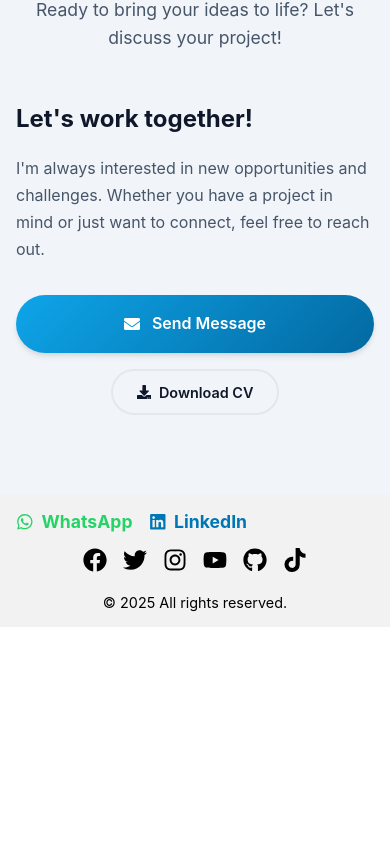
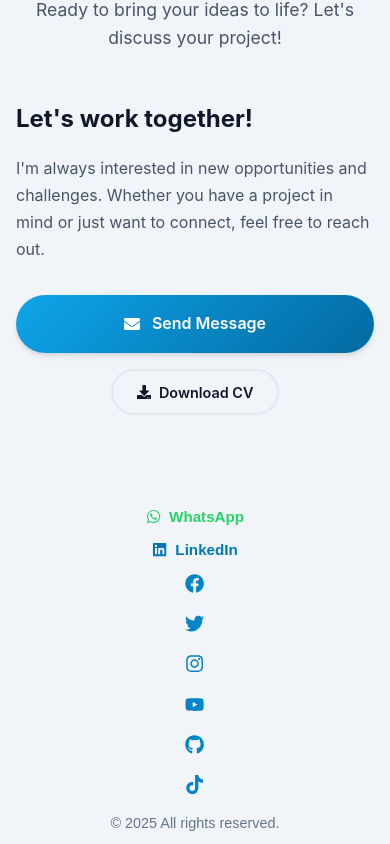
Before and after one commit to ahmedosamasamir/ME, a React (Create React App) app: page / in a window 390 px wide. Shown: the part 9363-10207 px from the top of the page. Before the commit the page ends 9990 px from the top, so only its background shows below. Built offline with nearby package versions, Linux system fonts and the light colour scheme.

Commit message:
Update footer.css

```diff
--- a/src/footer/footer.css
+++ b/src/footer/footer.css
@@ -1,17 +1,54 @@
+:root {
+  /* Primary Colors */
+  --primary-50: #f0f9ff;
+  --primary-100: #e0f2fe;
+  --primary-500: #0ea5e9;
+  --primary-600: #0284c7;
+  --primary-700: #0369a1;
+
+  /* Neutral Colors */
+  --neutral-50: #f8fafc;
+  --neutral-100: #f1f5f9;
+  --neutral-200: #e2e8f0;
+  --neutral-300: #cbd5e1;
+  --neutral-400: #94a3b8;
+  --neutral-500: #64748b;
+  --neutral-600: #475569;
+  --neutral-700: #334155;
+  --neutral-800: #1e293b;
+  --neutral-900: #0f172a;
+
+  /* Gradients */
+  --gradient-primary: linear-gradient(135deg, var(--primary-500), var(--primary-700));
+  --gradient-glass: linear-gradient(135deg, rgba(255,255,255,0.1), rgba(255,255,255,0.05));
+
+  /* Shadows */
+  --shadow-sm: 0 1px 2px 0 rgba(0, 0, 0, 0.05);
+  --shadow-md: 0 4px 6px -1px rgba(0, 0, 0, 0.1), 0 2px 4px -1px rgba(0, 0, 0, 0.06);
+  --shadow-lg: 0 10px 15px -3px rgba(0, 0, 0, 0.1), 0 4px 6px -2px rgba(0, 0, 0, 0.05);
+  --shadow-glow: 0 0 20px rgba(14, 165, 233, 0.3);
+}
+
+
+/* Footer Base */
 .footer {
   padding: 1rem;
+  font-family: Arial, sans-serif;
 }
 
+/* Dark Mode */
 .footer.dark {
-  background-color: #1b1b1b;
-  color: #fff;
+  background-color: var(--neutral-900);
+  color: var(--neutral-100);
 }
 
+/* Light Mode */
 .footer.light {
-  background-color: #f2f2f2;
-  color: #000;
+  background-color: var(--neutral-100);
+  color: var(--neutral-900);
 }
 
+/* Layout */
 .footer-content {
   display: flex;
   flex-direction: column;
@@ -19,6 +56,7 @@
   gap: 1rem;
 }
 
+/* Sections */
 .footer-section {
   display: flex;
   gap: 1rem;
@@ -41,6 +79,12 @@
   text-decoration: none;
   font-weight: bold;
   font-size: 1.1rem;
+  color: var(--primary-600);
+  transition: color 0.3s;
+}
+
+.contact-link:hover {
+  color: var(--primary-500);
 }
 
 .whatsapp-link {
@@ -52,15 +96,48 @@
 }
 
 .social-section a {
-  color: inherit;
-  transition: transform 0.3s;
+  color: var(--primary-600);
+  transition: transform 0.3s, color 0.3s;
 }
 
 .social-section a:hover {
   transform: scale(1.2);
+  color: var(--primary-500);
 }
 
 .copyright {
   justify-content: center;
   font-size: 0.9rem;
+  color: var(--neutral-500);
 }
+
+/* ✅ Responsiveness */
+@media (max-width: 768px) {
+  .footer-section {
+    flex-direction: column;
+    align-items: center;
+    text-align: center;
+  }
+
+  .contact-link {
+    font-size: 1rem;
+  }
+
+  .social-section {
+    font-size: 1.3rem;
+  }
+}
+
+@media (max-width: 480px) {
+  .footer {
+    padding: 0.8rem;
+  }
+
+  .contact-link {
+    font-size: 0.95rem;
+  }
+
+  .social-section {
+    font-size: 1.2rem;
+  }
+}
```
